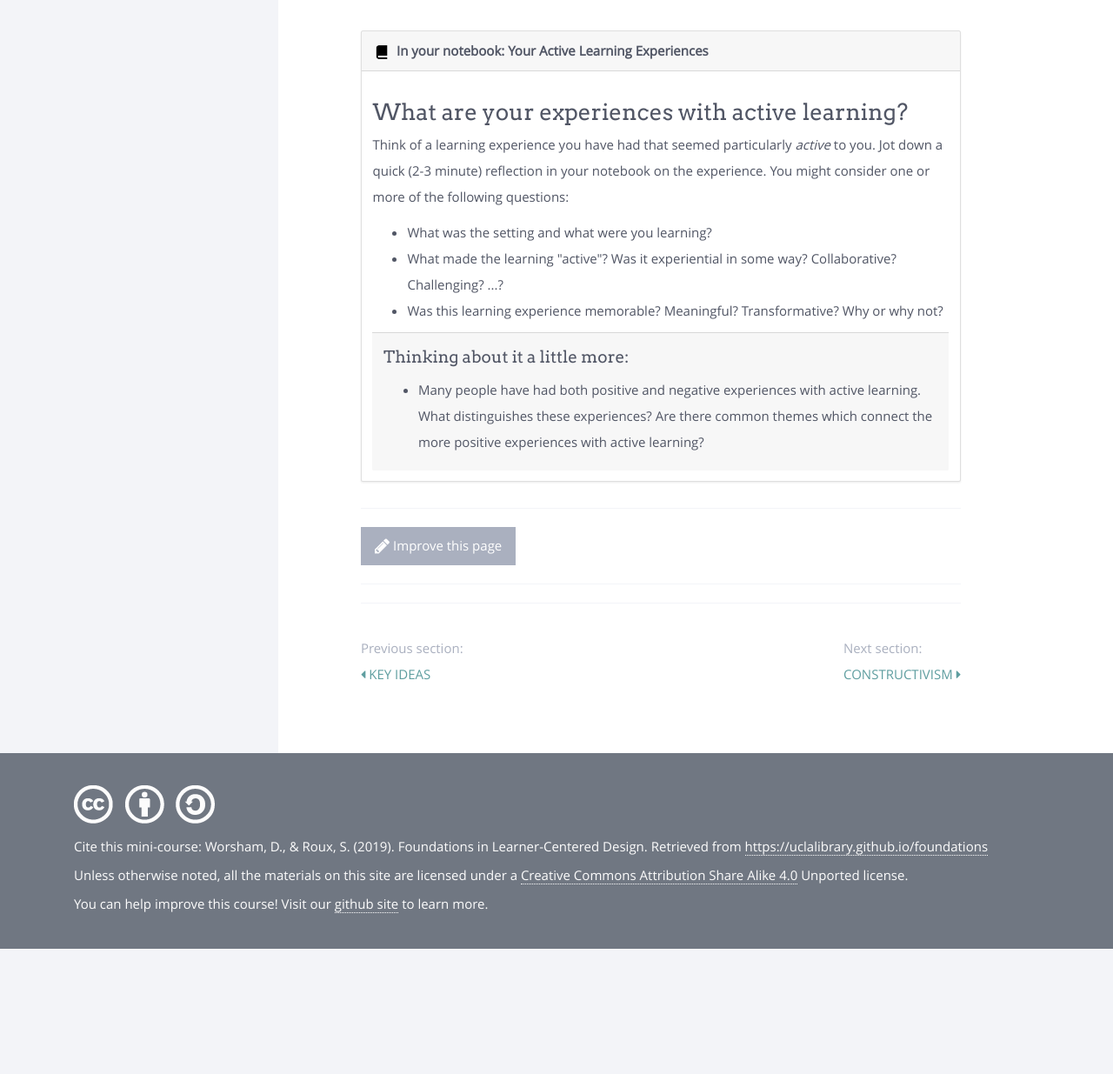
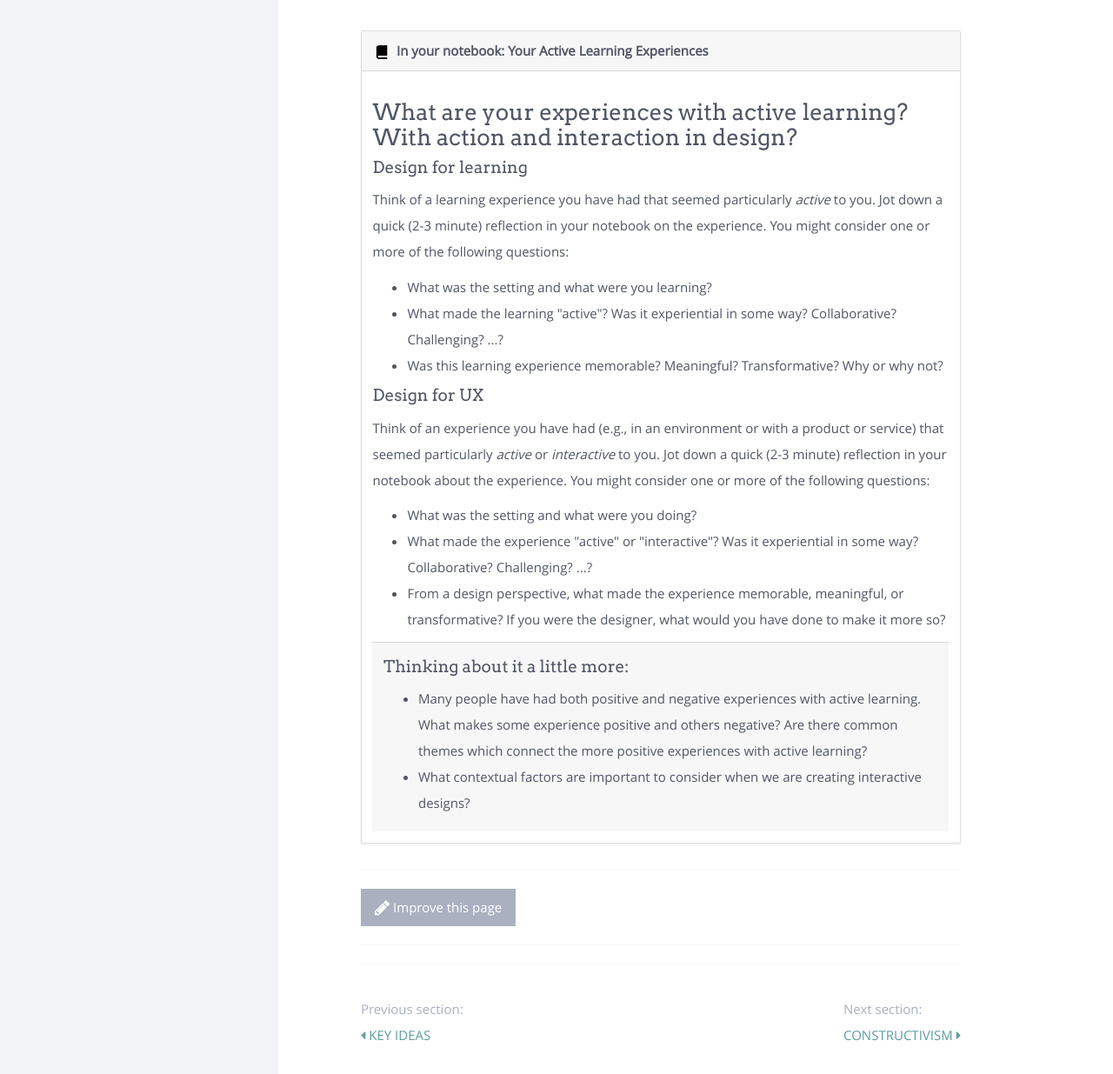
Before and after one commit to UCLALibrary/foundations, a Jekyll site: the page built from modules/key-ideas/_posts/2000-01-02-active-learning.html, in a window 1280 px wide and 1400 px high, scrolled down 767 px, cut to the strip 147-1382 px from the top of the window. Shown: the whole strip at 87% size. Built offline with Jekyll 4.4.1, drawn with Linux system fonts in a browser that asks for light colours; nearby versions of some CDN libraries; before the commit the page ends 2005 px from its top, so only the background shows below that.

Commit message:
d4ux-ifying

```diff
--- a/modules/key-ideas/_posts/2000-01-02-active-learning.html
+++ b/modules/key-ideas/_posts/2000-01-02-active-learning.html
@@ -20,17 +20,26 @@ title: Active Learning
     -->
   </div>
   <div class="card-body">
-    <h3 class="card-title">What are your experiences with active learning?</h3>
+    <h3 class="card-title">What are your experiences with active learning? With action and interaction in design?</h3>
+	  <h4>Design for learning</h4>
     <p class="card-text">Think of a learning experience you have had that seemed particularly <em>active</em> to you. Jot down a quick (2-3 minute) reflection in your notebook on the experience. You might consider one or more of the following questions:</p>
     <ul>
         <li>What was the setting and what were you learning?</li>
         <li>What made the learning "active"? Was it experiential in some way? Collaborative? Challenging? ...?</li>
         <li>Was this learning experience memorable? Meaningful? Transformative? Why or why not?</li>
     </ul>
+	  <h4>Design for UX</h4>
+	  <p class="card-text">Think of an experience you have had (e.g., in an environment or with a product or service) that seemed particularly <em>active</em> or <em>interactive</em> to you. Jot down a quick (2-3 minute) reflection in your notebook about the experience. You might consider one or more of the following questions:</p>
+    <ul>
+        <li>What was the setting and what were you doing?</li>
+        <li>What made the experience "active" or "interactive"? Was it experiential in some way? Collaborative? Challenging? ...?</li>
+		<li>From a design perspective, what made the experience memorable, meaningful, or transformative? If you were the designer, what would you have done to make it more so?</li>
+    </ul>
     <div class="card-footer">
         <h4>Thinking about it a little more:</h4>
         <ul>
-            <li>Many people have had both positive and negative experiences with active learning. What distinguishes these experiences? Are there common themes which connect the more positive experiences with active learning?</li>
+            <li>Many people have had both positive and negative experiences with active learning. What makes some experience positive and others negative? Are there common themes which connect the more positive experiences with active learning?</li>
+			<li>What contextual factors are important to consider when we are creating interactive designs?</li>
         </ul>
     </div>
   </div>
--- a/modules/start/_posts/2000-01-03-memorable-meaningful-transformative.html
+++ b/modules/start/_posts/2000-01-03-memorable-meaningful-transformative.html
@@ -18,6 +18,7 @@ title: Learning Reflections
         <li>How did it happen?</li>
         <li>Who was involved?</li>
         <li>What was the environment like?</li>
+		<li>What role did design play in the experience? Where the spaces designed in a way that promote or inihibited learning? What impact did the design of the activities or materials have on your experience?</li>
         <li>What other impressions or memories do you have of your learning experience?</li>
     </ul>
     <div class="card-footer">
```
Also changed, not shown: modules/key-ideas/_posts/2000-01-01-key-ideas.html (+8 -3 lines), modules/key-ideas/_posts/2000-01-03-constructivism.html (+12 -3 lines), modules/start/_posts/2000-01-04-conversation-characteristics.html (+9 -2 lines), 2 other files.
